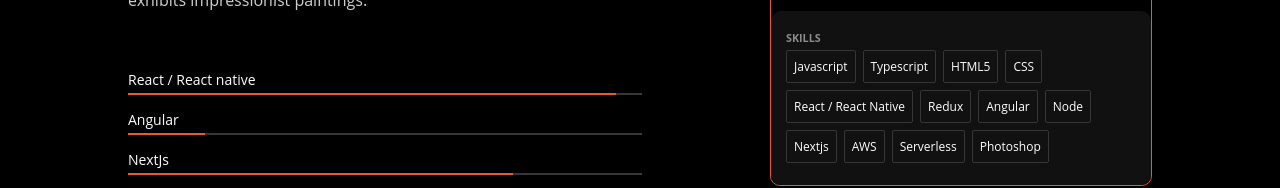
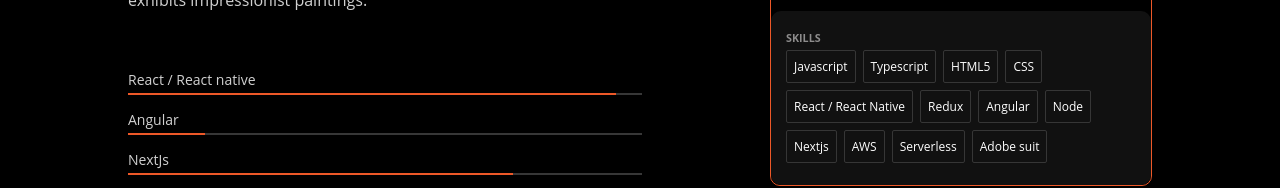
Before and after one commit to javigonz/TermicaDesign-ui, a React (Create React App) app: page / in a window 1280 px wide. Shown: the part 637-825 px from the top of the page. Built offline with nearby package versions, Linux system fonts and the light colour scheme; no server answers.

Commit message:
change color

```diff
--- a/src/components/About/About.css
+++ b/src/components/About/About.css
@@ -34,7 +34,7 @@
 
 .chart span {
     font-size: 14px;
-		color: white;
+		color: var(--almostwhite-color);
     margin-bottom: 4px;
     display: block;
 }
--- a/src/components/About/About.js
+++ b/src/components/About/About.js
@@ -98,7 +98,7 @@
               <li>Nextjs</li>
               <li>AWS</li>
               <li>Serverless</li>
-              <li>Photoshop</li>
+              <li>Adobe suit</li>
             </ul>
           </div>
         </div>
```
